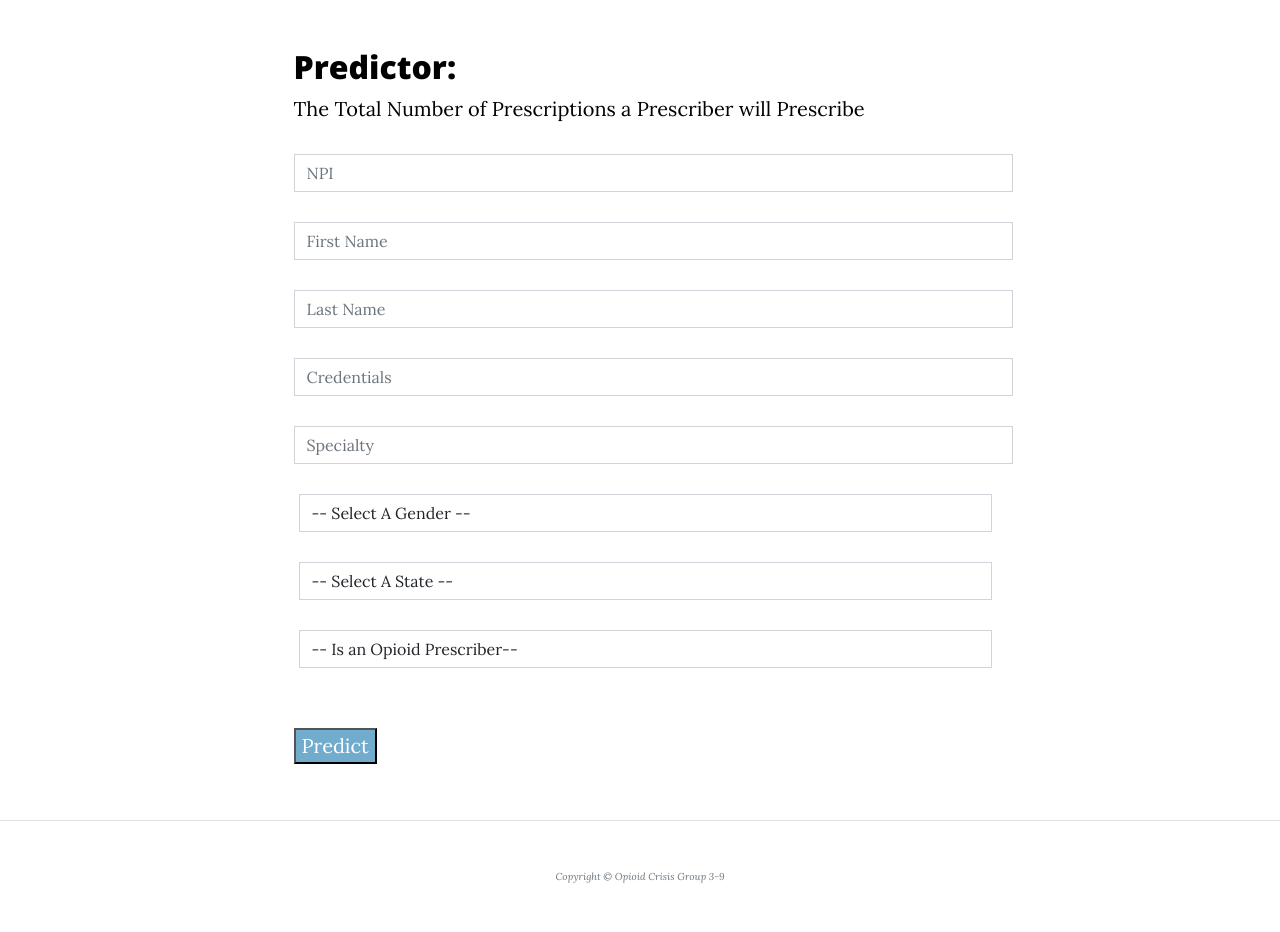
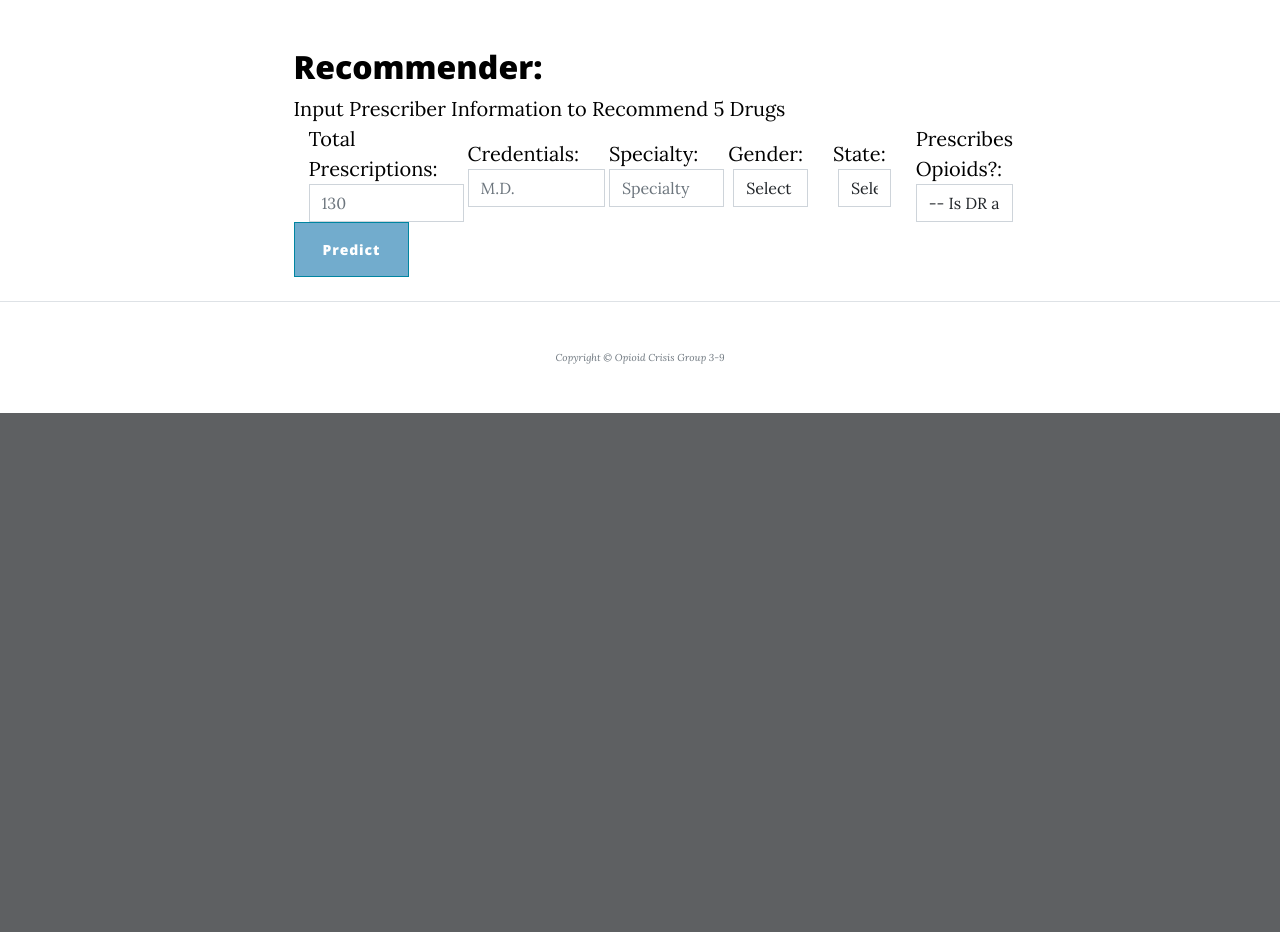
Before and after one commit to kandelin16/INTEX, a Django app: page /machineLearning/ in a window 1280 px wide. Shown: the part 600-1532 px from the top of the page. After the commit the page ends 1013 px from the top, so only its background shows below. Run offline with Django 3.2, Linux system fonts and the light colour scheme; data that the repository does not hold is empty; some libraries are stand-ins or nearby versions.

Commit message:
lotsa stuff

```diff
--- a/INTEX/static/css/mycss.css
+++ b/INTEX/static/css/mycss.css
@@ -95,7 +95,6 @@ h1 {
   width: 100%;
 }
 
-<<<<<<< HEAD
 .flex-form-item {
   margin-left: 15px;
   margin-right: 15px;
@@ -104,12 +103,19 @@ h1 {
 .screw-xl-7 {
   width: max-content;
 }
-=======
-.flex-half-two {
+
+.medium {
+  font-size: medium;
+}
+
+.recommender-box {
+  width: 60%;
   display: flex;
   flex-direction: column;
-  justify-content: center;
-  align-items: center;
-  width: auto;
+  background-color: lightgray;
+  padding: 20px;
+  border-radius: 30px;
+  margin-bottom: 3rem;
+  margin-right: 20%;
+  margin-left: 20%;
 }
->>>>>>> 606531427140c20d4a5301c85ee2d8e3b16c44cf
--- /dev/null
+++ b/INTEX/static/js/machineLearning.js
@@ -0,0 +1,5 @@
+function verifyForm() {
+    if (confirm("Do you want to submit the recommender?")) {
+        document.getElementById("formNo3").submit()
+    }
+}
--- a/INTEX/static/js/prescriberSearch.js
+++ b/INTEX/static/js/prescriberSearch.js
@@ -53,6 +53,8 @@ function filter() {
         }
       }
 
+      compiledCreds = compiledCreds.replace(/[.,\/#!$%\^&\*;:{}=\-_`~()]/g,"");
+
       if (nameObject.innerHTML.toLowerCase().includes(input) || specObject.innerHTML.toLowerCase().includes(input) || compiledCreds.toLowerCase().includes(input)) {
         tempDoc.hidden = false;
         passDown.push(tempDoc);
--- /dev/null
+++ b/drug/templatetags/index.py
@@ -0,0 +1,6 @@
+from django import template
+register = template.Library()
+
+@register.filter
+def index(indexable, i):
+    return indexable[i]
--- a/drug/urls.py
+++ b/drug/urls.py
@@ -1,5 +1,5 @@
 from django.urls import path
-from .views import indexPageView
+from .views import RecommenderView, indexPageView
 from .views import aboutPageView
 from .views import drugDetailPageView
 from .views import drugSearchPageView
@@ -22,5 +22,6 @@ urlpatterns= [
     path("prescriberDetail/<str:prescriber>", prescriberDetailPageView, name="drDetail"),
     path("updatePrescriptionCount/", updatePrescriberView, name="updatePrescriber"),
     path("addPrescriber/", addPrescriberView, name="AddPrescriber"),
-    path("updatePrescriber/", updatePrescriberDetailsView, name="updatePrescriber")
+    path("updatePrescriber/", updatePrescriberDetailsView, name="updatePrescriber"),
+    path("recommender/", RecommenderView)
 ]
--- a/drug/views.py
+++ b/drug/views.py
@@ -5,6 +5,10 @@ from django.http import HttpResponse
 from . import models
 import re
 from django.db import connection
+import requests
+import json
+
+import drug
 
 # Create your views here.
 
@@ -18,14 +22,20 @@ def drugDetailPageView(request, drug):
     dru = models.Drug.objects.get(drugname=drug)
     drug = re.sub(r'[^a-zA-Z]','', drug)
     drug=drug.lower()
-    list= models.Prescriber.objects.order_by(drug)[0:10]
+    drugKey = "-" + drug
+    list= models.Prescriber.objects.order_by(drugKey)[0:10]
+    countList = []
+
+    for dr in list:
+        attributes = vars(dr)
+        countList.append(attributes[drug])
 
 
 
     context = {
         'dru': dru,
         "list": list,
-        "moddru": drug
+        "counts": countList
 
     }
     return render(request, 'drug/drugDetail.html', context)
@@ -53,10 +63,8 @@ def drugDeleteView(request, drug):
     return render(request, 'drug/drugSearch.html', context)
 
 def machineLearningPageView(request):
-    prescribers = models.Prescriber.objects.all()
     states = models.Statedata.objects.all()
     context = {
-        "prescriber": prescribers,
         "states": states
     }
     return render(request, 'drug/machineLearning.html', context)
@@ -80,11 +88,15 @@ def prescriberDetailPageView(request, prescriber):
             tempTup = (name, amount, avg)
             tupList.append(tempTup)
 
+    #totalPrescriptions, credentials, specialty, gender, state, isopiodprescriber
+
+    recDrugs = callRecommender(dr.totalperscriptions, "", dr.specialty, dr.gender, dr.state, dr.isopiodprescriber)
 
     context = {
         'dr': dr,
         'drugList': tupList,
-        'states': states
+        'states': states,
+        'recDrugs': recDrugs
     }
 
     return render(request, 'drug/prescriberDetail.html', context)
@@ -252,3 +264,71 @@ def sqlUpdate(npi, attribute, newValue):
             cursor.execute("UPDATE prescriber SET state = %s WHERE npi = %s", [newValue, npi])
         if attribute == "isopiodprescriber":
             cursor.execute("UPDATE prescriber SET isopiodprescriber = %s WHERE npi = %s", [newValue, npi])
+
+
+def RecommenderView(request):
+    totalPrescriptions = request.POST.get("totalPrescriptions", "")
+    credentials = request.POST.get("credentials", "")
+    specialty = request.POST.get("specialty", "")
+    gender = request.POST.get("gender", "")
+    state = request.POST.get("state", "")
+    isopiodprescriber = request.POST.get("opioid", "")
+
+    drugList = callRecommender(totalPrescriptions, credentials, specialty, gender, state, isopiodprescriber)
+    states = models.Statedata.objects.all()
+
+
+    context = {
+        "states": states,
+        "drugList": drugList,
+        "complete": "True"
+    }
+
+    return render(request, 'drug/machineLearning.html', context)
+
+def callRecommender(totalPrescriptions, credentials, specialty, gender, state, isopiodprescriber):
+    url = "http://680c85ca-cf52-4116-9171-cef2d9e9d1e6.eastus2.azurecontainer.io/score"
+    payload = json.dumps({
+    "Inputs": {
+        "WebServiceInput3": [
+        {
+            "npi": 1992883235,
+            "drugname": "LANTUS.SOLOSTAR",
+            "qty": 49
+        }
+        ],
+        "WebServiceInput1": [
+        {
+            "npi": 0,
+            "gender": gender,
+            "state": state,
+            "specialty": specialty,
+            "isopiodprescriber": isopiodprescriber,
+            "totalperscriptions": totalPrescriptions,
+            "credentials": credentials
+        }
+        ],
+        "WebServiceInput2": [
+        {
+            "drugname": "ABILIFY",
+            "isopiod": "FALSE"
+        }
+        ]
+    },
+    "GlobalParameters": {}
+    })
+    headers = {
+    'Content-Type': 'application/json',
+    'Authorization': 'Bearer uIHNxgJeKTlQGcvZbzxFxXUMQeqbXdP0'
+    }
+
+    response = requests.request("POST", url, headers=headers, data=payload)
+    response = response.json()["Results"]["WebServiceOutput0"][0]
+    drugList = []
+    drugList.append(response["Recommended Item 1"])
+    drugList.append(response["Recommended Item 2"])
+    drugList.append(response["Recommended Item 3"])
+    drugList.append(response["Recommended Item 4"])
+    drugList.append(response["Recommended Item 5"])
+
+    return drugList
--- a/templates/drug/drugDetail.html
+++ b/templates/drug/drugDetail.html
@@ -1,5 +1,5 @@
 {% extends 'base.html' %}{% load static%} {% block content%}
-
+{% load index %}
 <!-- Page Header-->
 <header
   class="masthead"
@@ -39,10 +39,9 @@
           </h3>
           {% for item in list %}
           {% with item.npi as npi %}
-        {{forloop.counter}}. <a href="{% url 'drDetail' prescriber=npi %}">{{item}}</a> -<br>
+          {{forloop.counter}}. <a href="{% url 'drDetail' prescriber=npi %}"><b>{{item}}</b></a><br/> <span class="medium"><pre>    Amount Prescribed: {{ counts|index:forloop.counter0 }}</pre></span>
           {% endwith %}
           {% endfor %}
-        </p>
       </div>
     </div>
   </div>
--- a/templates/drug/machineLearning.html
+++ b/templates/drug/machineLearning.html
@@ -1,5 +1,6 @@
 {% extends 'base.html' %}{% load static%} {% block content%}
 <!-- Page Header-->
+<script src="{% static 'js/machineLearning.js' %}"></script>
 <header
   class="masthead"
   style="background-image: url('{% static 'assets/img/applelap.jpg' %}')"
@@ -20,68 +21,62 @@
     <div class="container px-4 px-lg-5">
       <div class="row gx-4 gx-lg-5 justify-content-center">
         <div class="col-md-10 col-lg-8 col-xl-7">
-            <h2>Predictor: </h2>
-            <span class="subheading">The Total Number of Prescriptions a Prescriber will Prescribe</span>
+          <div>
+            <h2>Recommender: </h2>
+            <span class="subheading">Input Prescriber Information to Recommend 5 Drugs</span>
             <br>
-            <!--label and input for npi-->
-          <label for="npi"> </label>
-          <input type="npi" id="npi" name="npi" placeholder="NPI" class="form-control"/>
-
-
-            <!--label and input for first name-->
-          <label for="fname"> </label>
-          <input type="text" id="fname" name="fname" placeholder="First Name" class="form-control"/>
-
-
-           <!--label and input for last name-->
-           <label for="lname"> </label>
-           <input type="text" id="lname" name="lname" placeholder="Last Name" class="form-control"/>
-
-
-          <!--label and input for credential-->
-          <label for="credentials"> </label>
-          <input type="text" id="credentials" name="credentials" placeholder="Credentials" class="form-control" />
-
-
-          <!--label and input for specialty-->
-          <label for="specialty"> </label>
-          <input type="text" id="specialty" name="specialty" placeholder="Specialty" class="form-control" />
-
-   <br>
+            <form action="../recommender/" method="post" id="formNo3" class="flex-form">{% csrf_token %}
+              <div class="flex-form-item">
+                <label for="totalPrescriptions">Total Prescriptions: </label>
+                <input type="text" id="totalPrescriptions" name="totalPrescriptions" placeholder="130" class="form-control"/>
+              </div>
+              <div class="flex-form-item">
+                <label for="credentials">Credentials: </label>
+                <input type="text" id="credentials" name="credentials" placeholder="M.D." class="form-control"/>
+              </div>
+              <div class="flex-form-item">
+                <label for="specialty">Specialty: </label>
+                <input type="text" id="specialty" name="specialty" placeholder="Specialty" class="form-control"/>
+              </div>
+              <div class="flex-form-item">
                 <!--drop down for gender-->
-          <select id="filterByGender" class="form-control custom-flex-item">
-            <option selected value="">-- Select A Gender --</option>
-            <option value="M">M</option>
-            <option value="F">F</option>
+                <label for="gender">Gender: </label>
+                <select name="gender" id="gender"class="form-control custom-flex-item"/>
+                  <option selected value=""> Select A Gender </option>
+                    <option value="M" >Male</option>
+                    <option value="F">Female</option>
                 </select>
-
-      <br>
+              </div>
+              <div class="flex-form-item">
                 <!--drop down for state-->
-          <select id="filterByState" class="form-control custom-flex-item">
-            <option selected value="">-- Select A State --</option>
+                <label for="state">State: </label>
+                <select id="state" name="state" class="form-control custom-flex-item">
+                  <option selected value="">Select A State</option>
                   {% for state in states%}
                     <option value="{{state}}">{{state}}</option>
                   {% endfor %}
                 </select>
-                <br/>
+              </div>
+              <div class="flex-form-item">
+                <label for="opioid">Prescribes Opioids?: </label>
+                <select id="opioid" name="opioid" class="form-control">
+                  <option selected> -- Is DR an opioid presciber? -- </option>
+                    <option value="True">Yes</option>
+                    <option value="False">No</option>
+                </select>
+              </div>
+            </form>
 
-          <!--label and input for last name-->
-
-          <select id="isopioidprescriber" class="form-control custom-flex-item">
-            <option selected value="">-- Is an Opioid Prescriber--</option>
-            <option value="TRUE">YES</option>
-            <option value="FALSE">NO</option>
-          </select>
-          <br />
-          <br/>
-
-          <button class="btncolor" type="submit">Predict</button>
-
-
-
-          </p>
-
-          </p>
+            <button class="btn btn-primary btncolor" onclick="verifyForm();">Predict</button>
+          </div>
+          {% if complete == "True" %}
+            <div>
+              <h3>Recommended Items For The Prescriber You Input</h3>
+              {% for thingie in drugList%}
+                {{forloop.counter}}. {{thingie}} <br/>
+              {% endfor %}
+            </div>
+          {% endif %}
         </div>
       </div>
     </div>
```
Also changed, not shown: templates/drug/prescriberDetail.html (+6 -1 lines). Lines whose indentation alone changed are shown as unchanged.
